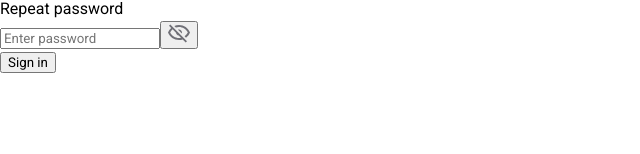
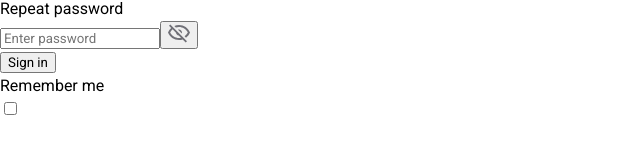
Before and after one commit to recipetoria/recipetoria-frontend, a React (Create React App) app: page /sign_in in a window 1280 px wide. Shown: the part 204-358 px from the top of the page, without its empty margins (0-640 px from the left). Built offline with nearby package versions, Linux system fonts and the light colour scheme; a web font is replaced by a local one.

Commit message:
feat: add checkbox

```diff
--- a/src/components/Input/Input.tsx
+++ b/src/components/Input/Input.tsx
@@ -6,7 +6,7 @@ import "./Input.scss";
 import EyeIcon from "../../assets/svg/EyeIcon";
 
 interface InputProps {
-  name: "nickname" | "email" | "password";
+  name: "nickname" | "email" | "password" | "checkbox";
   label: string;
   register: UseFormRegister<FormValues>;
   errors: FieldErrors<FormValues>;
--- a/src/pages/SignPage/SignPage.tsx
+++ b/src/pages/SignPage/SignPage.tsx
@@ -1,6 +1,11 @@
 /* eslint-disable jsx-a11y/label-has-associated-control */
 
-import { useForm, SubmitHandler } from "react-hook-form";
+import {
+  useForm,
+  SubmitHandler,
+  RegisterOptions,
+  UseFormRegisterReturn,
+} from "react-hook-form";
 import Input from "../../components/Input/Input";
 import { FormValues } from "../../types/types";
 import "./SignPage.scss";
@@ -33,7 +38,7 @@ export default function SignPage(props: ISignPageProps) {
   };
 
   const onSubmit: SubmitHandler<FormValues> = (data) => {
-    const { nickname, email, password } = data;
+    const { nickname, email, password, checkbox } = data;
     reset();
   };
 
@@ -116,6 +121,19 @@ export default function SignPage(props: ISignPageProps) {
               />
             )}
             <input type="submit" value={submitText()} />
+            <Input
+              name="checkbox"
+              label={
+                signMode === "signUp"
+                  ? "Agree to terms & conditions"
+                  : "Remember me"
+              }
+              register={register}
+              errors={errors}
+              required
+              type="checkbox"
+              placeholder=""
+            />
           </form>
         </section>
       </article>
--- a/src/types/types.ts
+++ b/src/types/types.ts
@@ -9,4 +9,5 @@ export type FormValues = {
   nickname: string;
   email: string;
   password: string;
+  checkbox: string;
 };
```
